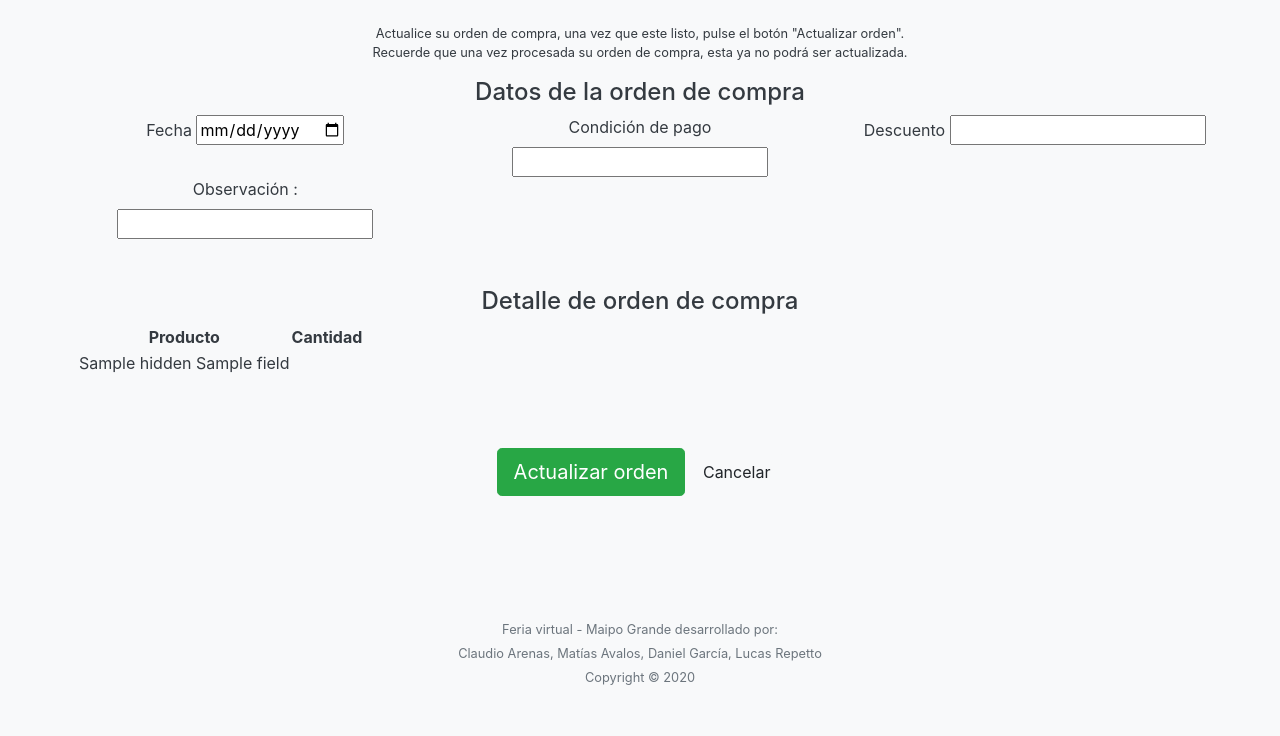
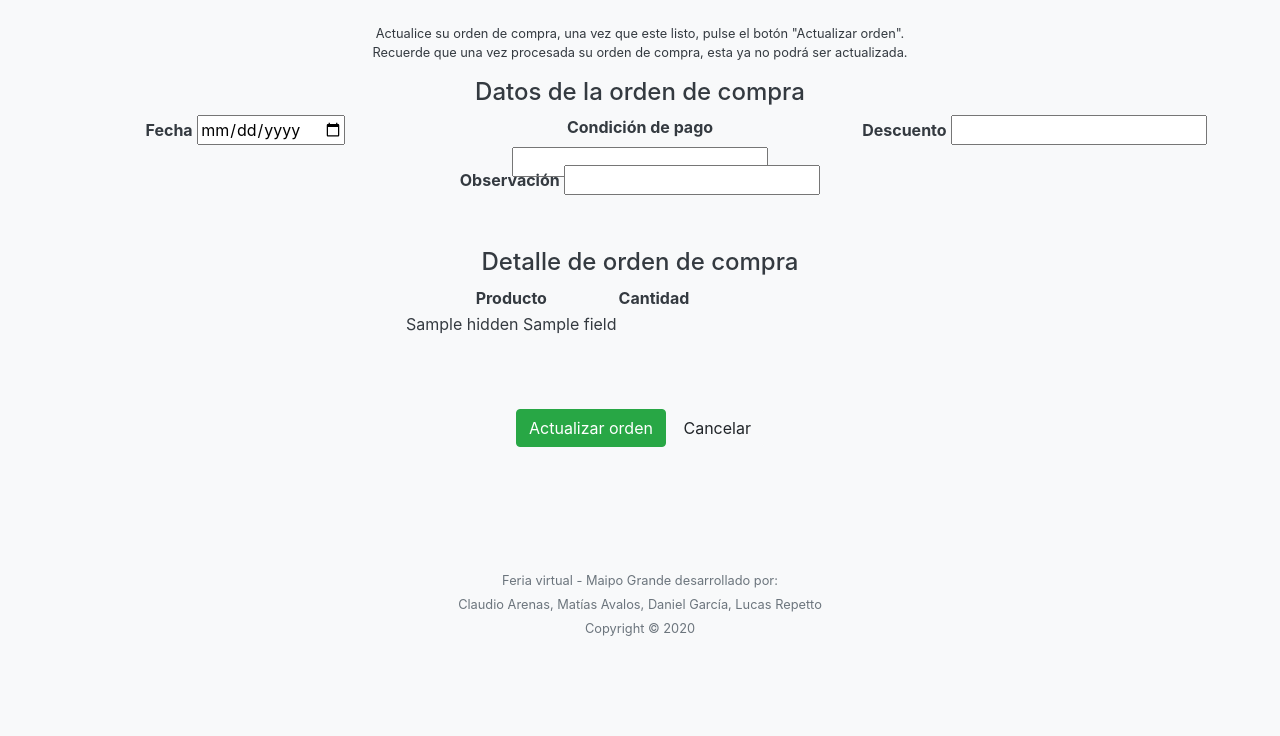
Before and after one commit to stngarcia8/feriavirtual.web, a Django app: template maipogrande/ordenes/templates/ordenes/orden-editar.html in a window 1280 px wide. Shown: the part 122-858 px from the top of the page. After the commit the page ends 758 px from the top, so only its background shows below. Run offline with Django 3.2, Linux system fonts and the light colour scheme; the template is opened without the code that fills it: most values are stand-ins (such as "Sample title", 1, 10 or a date in 2020); form fields are guessed from the names that the template uses; some libraries are stand-ins or nearby versions.

Commit message:
Order aligning

```diff
--- a/maipogrande/ordenes/templates/ordenes/orden-editar.html
+++ b/maipogrande/ordenes/templates/ordenes/orden-editar.html
@@ -18,22 +18,22 @@
                 {% csrf_token %}
                 <!-- Datos del formulario de orden de compra -->
                 <div class="row">
-                    <div class="col-lg-4">
-                        <label>Fecha</label>
+                    <div class="col-4">
+                        <label class="font-weight-bold">Fecha</label>
                         {{ form.OrderDate }}
                     </div>
-                    <div class="col-lg-4">
-                        <label>Condición de pago</label>
+                    <div class="col-4" style="height: 50px;">
+                        <label class="font-weight-bold">Condición de pago</label>
                         {{ form.PaymentCondition }}
                     </div>
-                    <div class="col-lg-4">
-                        <label>Descuento</label>
+                    <div class="col-4">
+                        <label class="font-weight-bold">Descuento</label>
                         {{ form.OrderDiscount }}
                     </div>
                 </div>
                 <div class="row">
-                    <div class="col-lg-4">
-                        <label>Observación :</label>
+                    <div class="col-12">
+                        <label class="font-weight-bold">Observación</label>
                         {{ form.Observation }}
                     </div>
                 </div>
@@ -42,7 +42,7 @@
                 <!-- formulario de detalle de orden de compra -->
                 <h4>Detalle de orden de compra</h4>
                 {{ order_detail.management_form }}
-                <table class="col-md-7 table-responsive">
+                <table class="col-md-7 table-responsive mx-auto" style="width: 500px;">
                     <thead>
                         <th>Producto</th>
                         <th>Cantidad</th>
@@ -66,7 +66,7 @@
                     {% endfor %}
                 </table>
                 <br><br><br>
-                <button class="btn btn-lg btn-success" type="submit"> Actualizar orden </button>
+                <button class="btn btn-m btn-success" type="submit"> Actualizar orden </button>
                 <a class="btn btn-light" href="{% url 'listarOrdenes' %}" role="button"> Cancelar </a>
             </form>
         </div>
```
Also changed, not shown: maipogrande/ordenes/templates/ordenes/orden-eliminar.html (+5 -3 lines).
